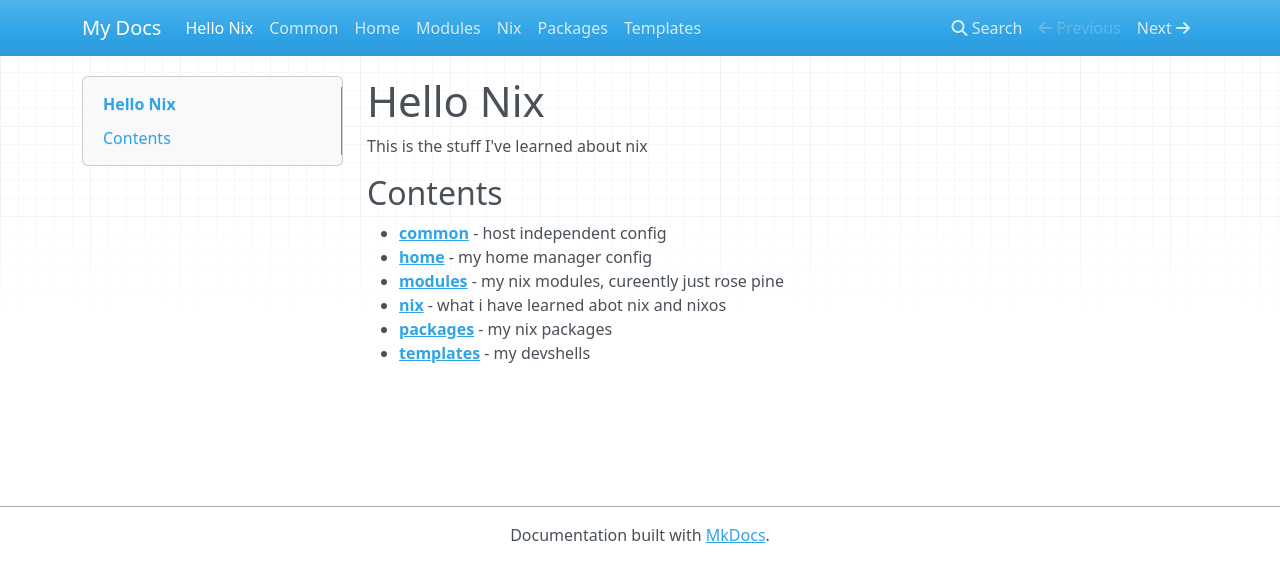
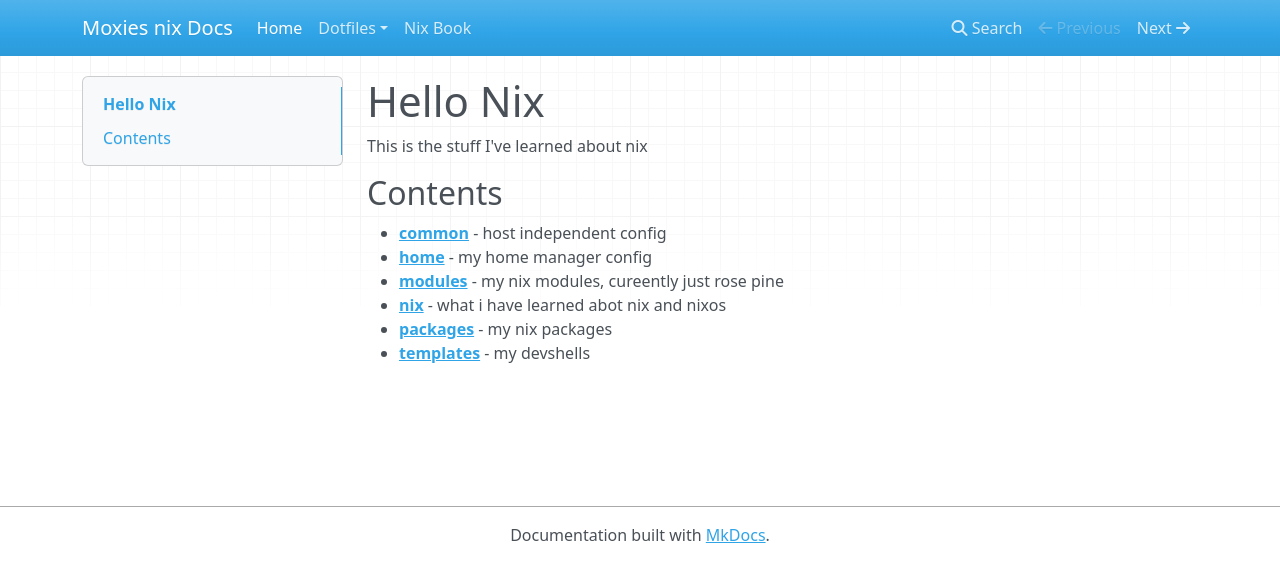
Before and after one commit to moxie0420/dotfiles, an MkDocs documentation site: the page built from docs/index.md, in a window 1280 px wide. Shown: the top 582 px of the page. Built offline with MkDocs 1.6.1, drawn with Linux system fonts in a browser that asks for light colours; nearby versions of some CDN libraries; some of the changed lines change nothing that is shown.

Commit message:
update mkdocs nav

```diff
--- a/mkdocs.yml
+++ b/mkdocs.yml
@@ -1 +1,10 @@
-site_name: My Docs
+site_name: Moxies nix Docs
+nav:
+  - Home: index.md
+  - Dotfiles:
+    - Common: common.md
+    - Home Manager: home.md
+    - Modules: modules.md
+    - Packages: packages.md
+    - Devshells: templates.md
+  - Nix Book: nix.md
```
